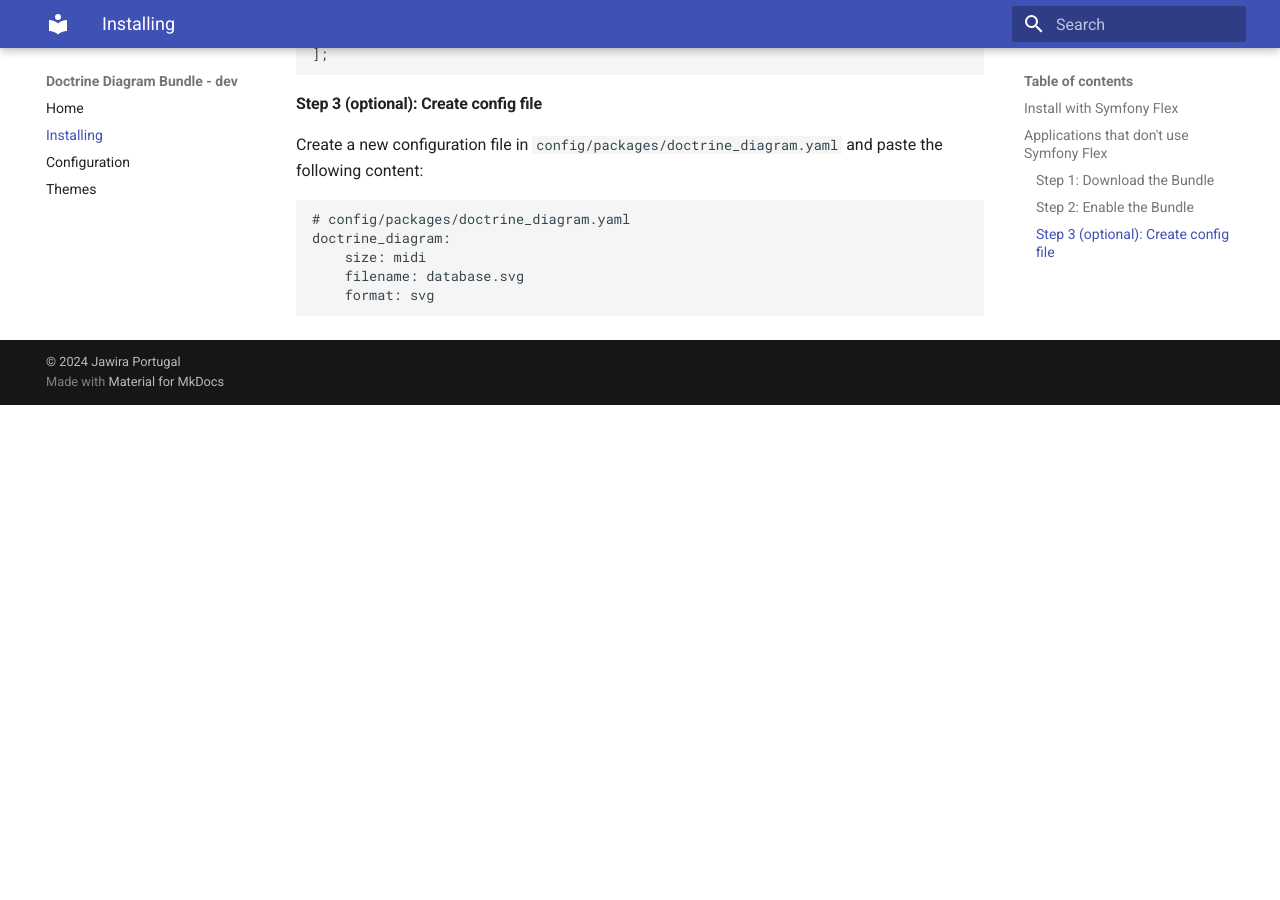
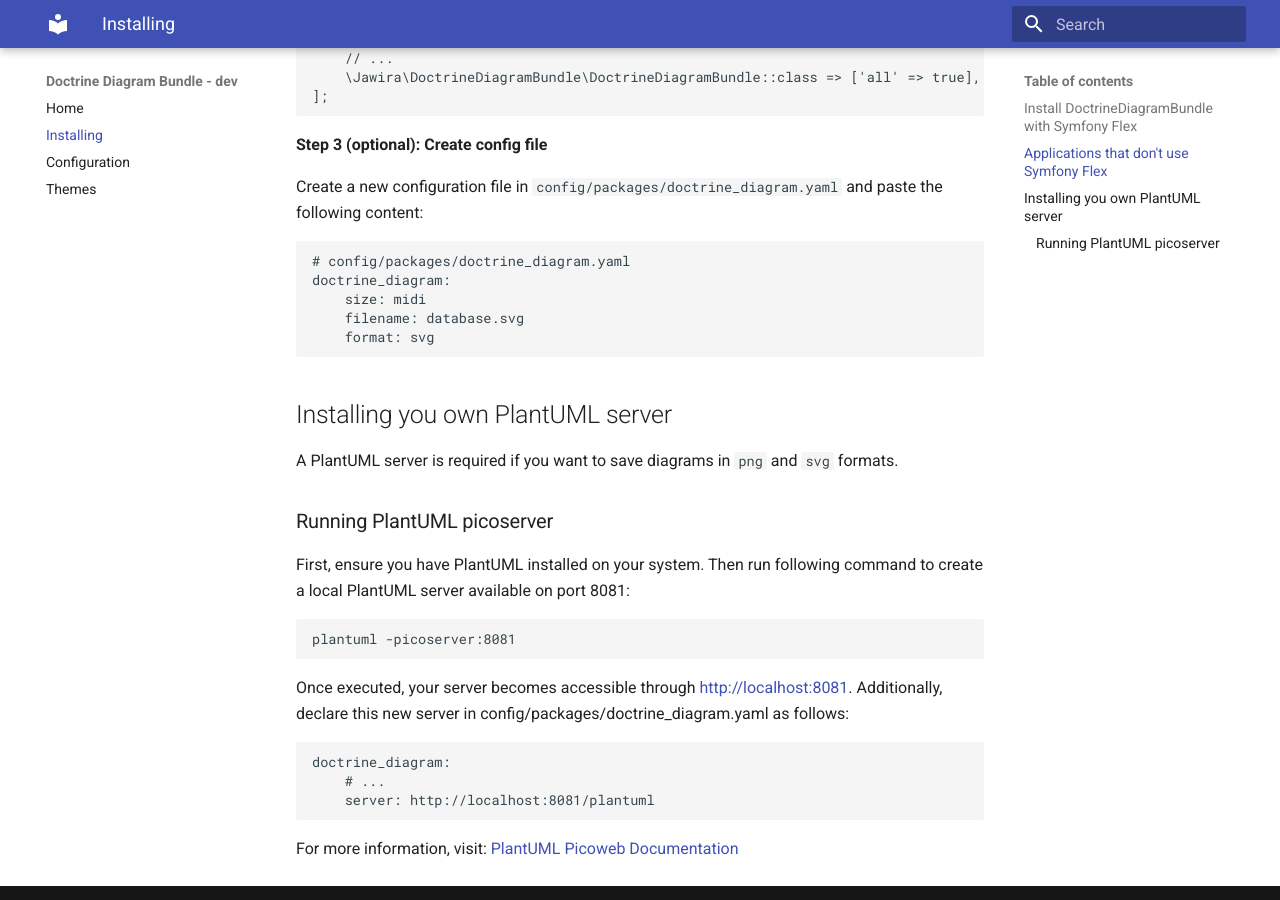
Before and after one commit to jawira/doctrine-diagram-bundle, an MkDocs documentation site: the page built from docs/installing.md, in a window 1280 px wide and 900 px high, scrolled down 902 px. Built offline with MkDocs 1.6.1 and Material for MkDocs 9.7.7, drawn with Linux system fonts in a browser that asks for light colours; before the commit the page ends 1307 px from its top, so only the background shows below that; some of the changed text lies outside the part shown.

Commit message:
docs: Update documentation to run PlantUML pico server

````diff
--- a/composer.json
+++ b/composer.json
@@ -38,6 +38,9 @@
     "phpstan/phpstan": "^1.10.55",
     "phpstan/phpstan-symfony": "^1.3.7"
   },
+  "suggest": {
+    "jawira/plantuml": "Install PlantUML executable with Composer."
+  },
   "autoload": {
     "psr-4": {
       "Jawira\\DoctrineDiagramBundle\\": "src/"
--- a/docs/installing.md
+++ b/docs/installing.md
@@ -1,10 +1,11 @@
-## Install with Symfony Flex
+## Install DoctrineDiagramBundle with Symfony Flex
 
-Make sure Composer is installed globally, as explained in the
-[installation chapter](https://getcomposer.org/doc/00-intro.md)
-of the Composer documentation.
+Make sure Composer is installed globally, as explained in
+the [installation chapter](https://getcomposer.org/doc/00-intro.md) of the
+Composer documentation.
 
-Open a command console, enter your project directory and allow project's recipes:
+Open a command console, enter your project directory and allow project's
+recipes:
 
 ```console
 composer config extra.symfony.allow-contrib true
@@ -18,19 +19,22 @@ composer require jawira/doctrine-diagram-bundle
 
 ## Applications that don't use Symfony Flex
 
-#### Step 1: Download the Bundle
+Follow these steps to install DoctrineDiagramBundle in project that don't use
+Symfony Flex.
 
-Open a command console, enter your project directory and execute the
-following command to download the latest stable version of this bundle:
+**Step 1: Download the Bundle**
+
+Open a command console, enter your project directory and execute the following
+command to download the latest stable version of this bundle:
 
 ```console
 composer require jawira/doctrine-diagram-bundle
 ```
 
-#### Step 2: Enable the Bundle
+**Step 2: Enable the Bundle**
 
-Then, enable the bundle by adding it to the list of registered bundles
-in the `config/bundles.php` file of your project:
+Then, enable the bundle by adding it to the list of registered bundles in
+the `config/bundles.php` file of your project:
 
 ```php
 // config/bundles.php
@@ -41,7 +45,7 @@ return [
 ];
 ```
 
-#### Step 3 (optional): Create config file
+**Step 3 (optional): Create config file**
 
 Create a new configuration file in `config/packages/doctrine_diagram.yaml` and
 paste the following content:
@@ -53,3 +57,32 @@ doctrine_diagram:
     filename: database.svg
     format: svg
 ```
+
+## Installing you own PlantUML server
+
+A PlantUML server is required if you want to save diagrams in `png` and `svg`
+formats.
+
+### Running PlantUML picoserver
+
+First, ensure you have PlantUML installed on your system.
+Then run following command to create a local PlantUML server available on port
+8081:
+
+
+```console
+plantuml -picoserver:8081
+```
+
+Once executed, your server becomes accessible through <http://localhost:8081>.
+Additionally, declare this new server in config/packages/doctrine_diagram.yaml
+as follows:
+
+```yaml
+doctrine_diagram:
+    # ...
+    server: http://localhost:8081/plantuml
+```
+
+For more information,
+visit: [PlantUML Picoweb Documentation](https://plantuml.com/picoweb)
````
